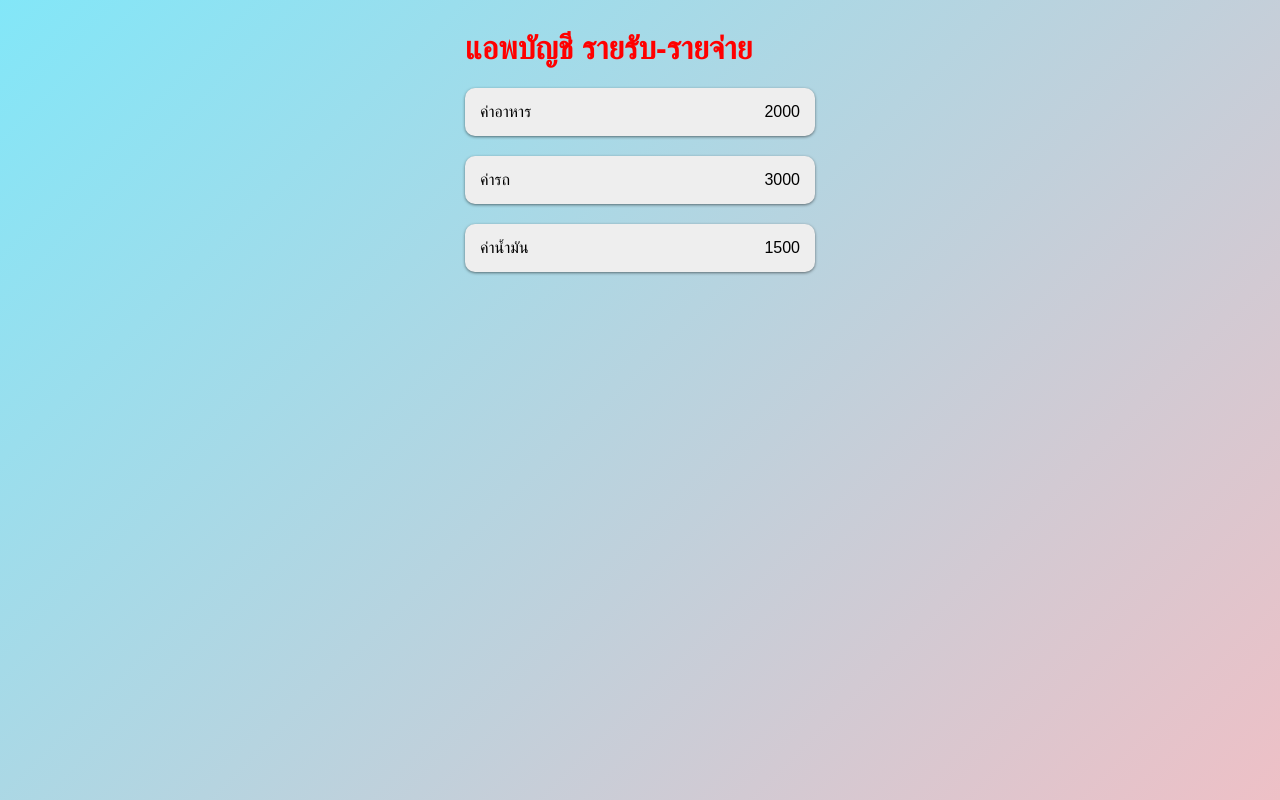
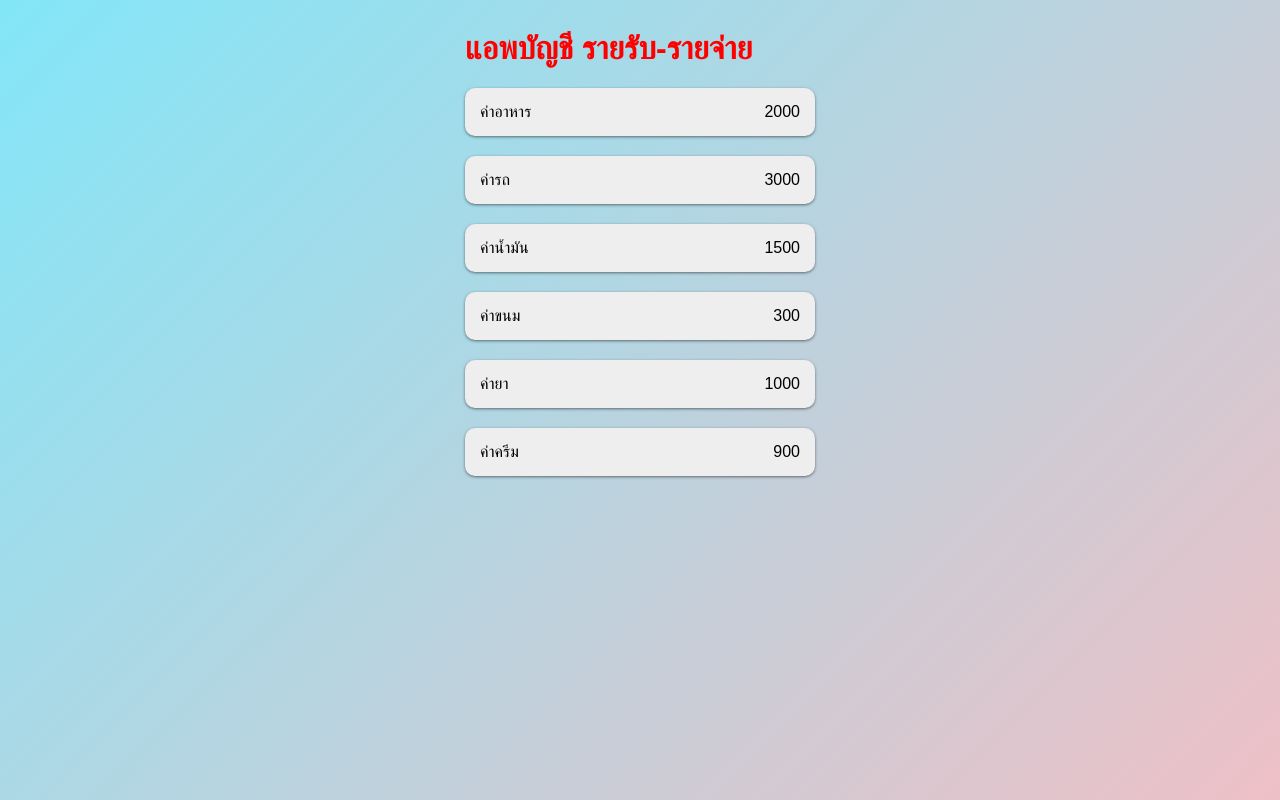
Before and after one commit to kitsana13428/ReactJs_Basic, a React (Create React App) app in the folder react-basic/: page / in a window 1280 px wide. Built offline with nearby package versions, Linux system fonts and the light colour scheme; a web font is replaced by a local one.

Commit message:
spread operator

```diff
--- a/react-basic/src/App.js
+++ b/react-basic/src/App.js
@@ -7,12 +7,16 @@ const Transation = () => {
   const data = [
     {title:"ค่าอาหาร", amount:"2000"},
     {title:"ค่ารถ", amount:"3000"},
-    {title:"ค่าน้ำมัน", amount:"1500"}
+    {title:"ค่าน้ำมัน", amount:"1500"},
+    {title:"ค่าขนม", amount:"300"},
+    {title:"ค่ายา", amount:"1000"},
+    {title:"ค่าครีม", amount:"900"}
   ]
   return (
     <ul className="item-list">
        {data.map((element) => {
-         return <Item title = {element.title} amount = {element.amount}/> //array.map ลูปอาเรย์มาแสดง
+        //  return <Item title = {element.title} amount = {element.amount}/> //array.map ลูปอาเรย์มาแสดง
+         return <Item {...element} /> //ดึงมาใช้แบบสั้น
        })
        }
 
```
